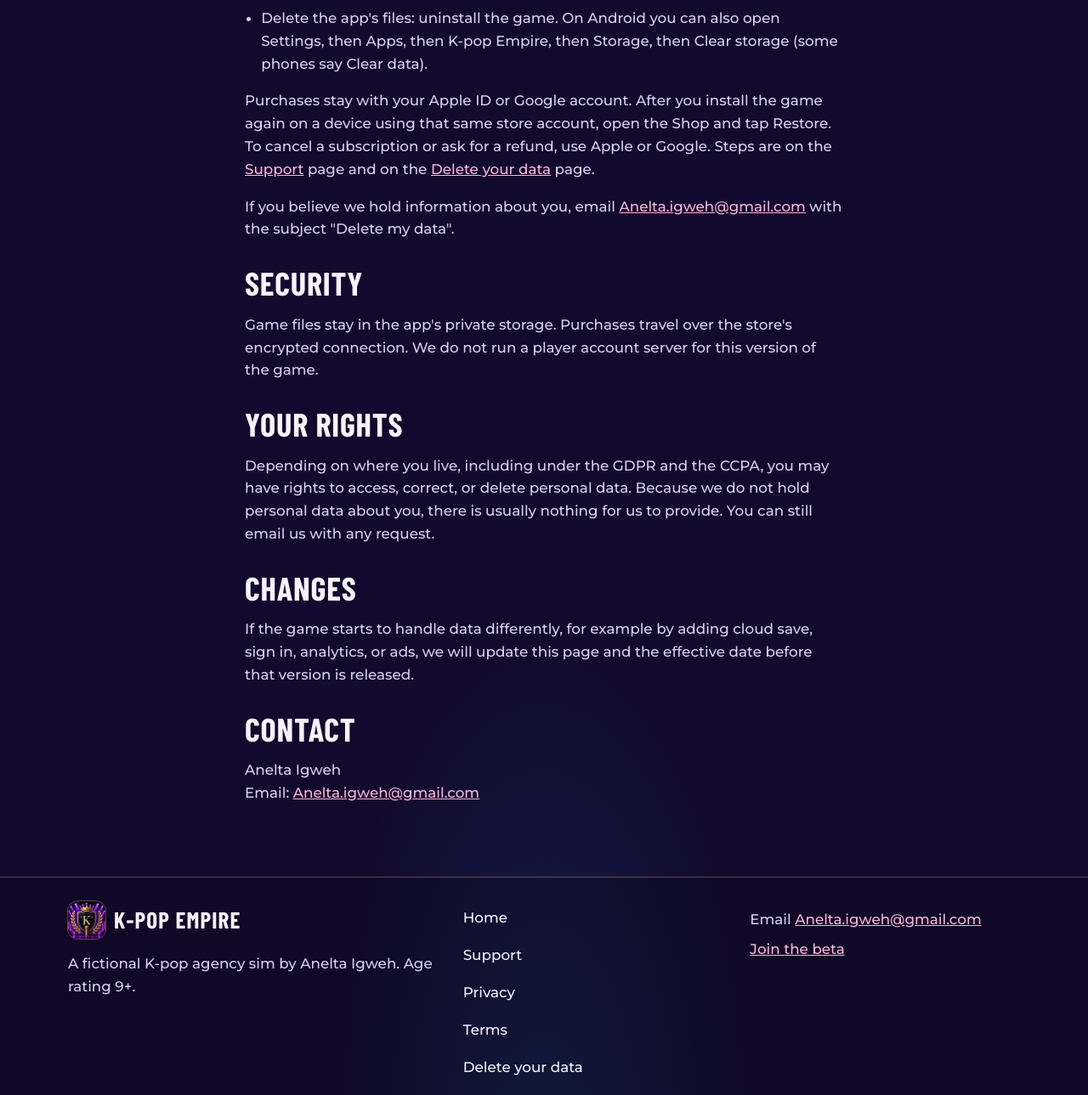
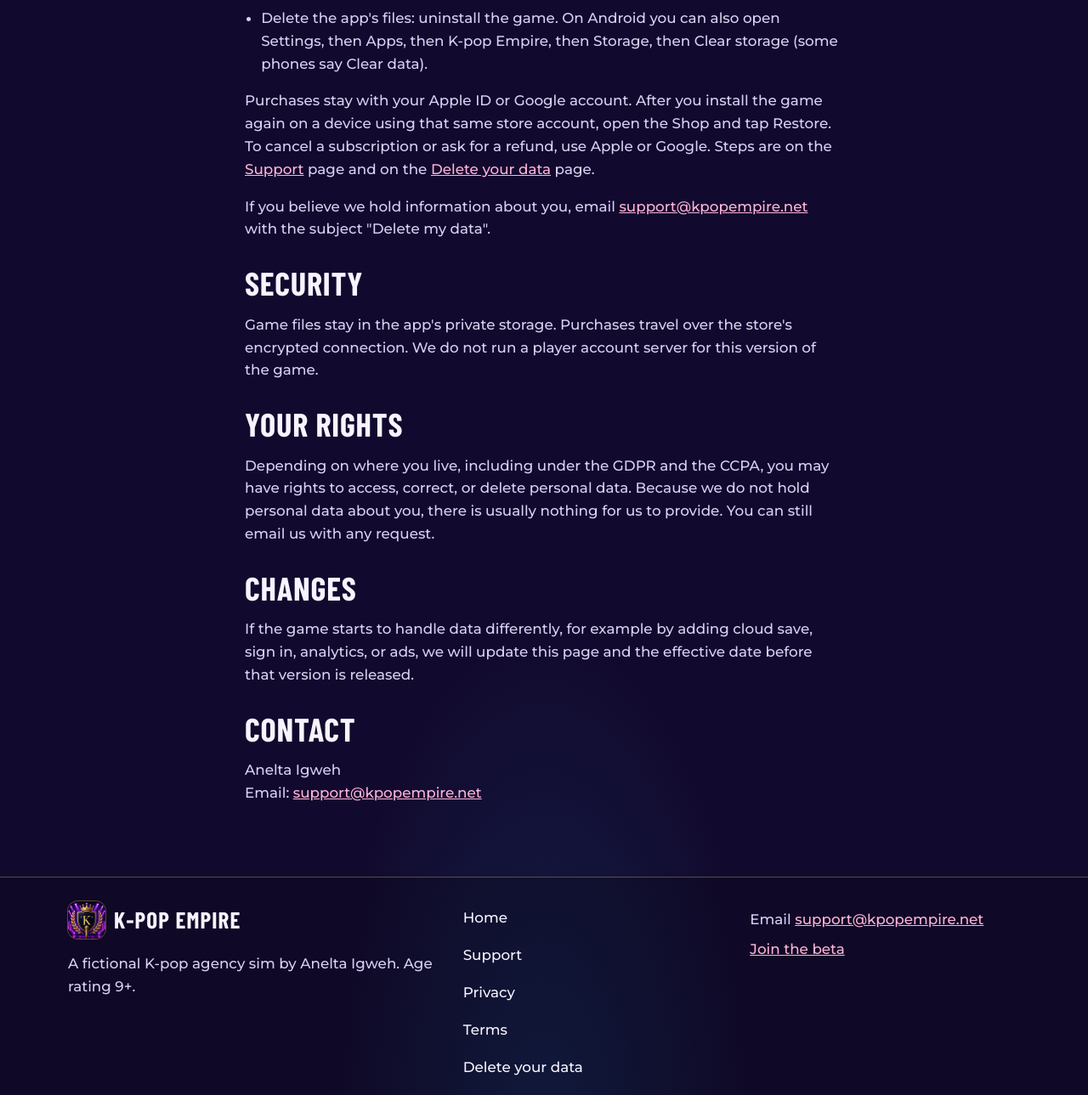
Before and after one commit to AneltaIgweh/kpopempire-website, a plain HTML site: page privacy/index.html in a window 1280 px wide. Shown: the part 2771-4060 px from the top of the page at 85% size. Drawn offline with Linux system fonts and the light colour scheme.

Commit message:
Use support@kpopempire.net as the public contact

```diff
--- a/privacy/index.html
+++ b/privacy/index.html
@@ -93,7 +93,7 @@
         <li>Delete the app's files: uninstall the game. On Android you can also open Settings, then Apps, then K-pop Empire, then Storage, then Clear storage (some phones say Clear data).</li>
       </ul>
       <p>Purchases stay with your Apple ID or Google account. After you install the game again on a device using that same store account, open the Shop and tap Restore. To cancel a subscription or ask for a refund, use Apple or Google. Steps are on the <a href="/support/">Support</a> page and on the <a href="/delete-account/">Delete your data</a> page.</p>
-      <p>If you believe we hold information about you, email <a href="mailto:Anelta.igweh@gmail.com">Anelta.igweh@gmail.com</a> with the subject "Delete my data".</p>
+      <p>If you believe we hold information about you, email <a href="mailto:support@kpopempire.net">support@kpopempire.net</a> with the subject "Delete my data".</p>
 
       <h2>Security</h2>
       <p>Game files stay in the app's private storage. Purchases travel over the store's encrypted connection. We do not run a player account server for this version of the game.</p>
@@ -105,7 +105,7 @@
       <p>If the game starts to handle data differently, for example by adding cloud save, sign in, analytics, or ads, we will update this page and the effective date before that version is released.</p>
 
       <h2>Contact</h2>
-      <p>Anelta Igweh<br>Email: <a href="mailto:Anelta.igweh@gmail.com">Anelta.igweh@gmail.com</a></p>
+      <p>Anelta Igweh<br>Email: <a href="mailto:support@kpopempire.net">support@kpopempire.net</a></p>
     </article>
   </main>
   <footer class="site-footer">
@@ -125,7 +125,7 @@
         <a href="/delete-account/">Delete your data</a>
       </nav>
       <div>
-        <p>Email <a href="mailto:Anelta.igweh@gmail.com">Anelta.igweh@gmail.com</a></p>
+        <p>Email <a href="mailto:support@kpopempire.net">support@kpopempire.net</a></p>
         <p><a href="/#play">Join the beta</a></p>
       </div>
     </div>
```
Also changed, not shown: 404.html (+1 -1 lines), delete-account/index.html (+2 -2 lines), index.html (+1 -1 lines), support/index.html (+3 -3 lines), terms/index.html (+3 -3 lines).
